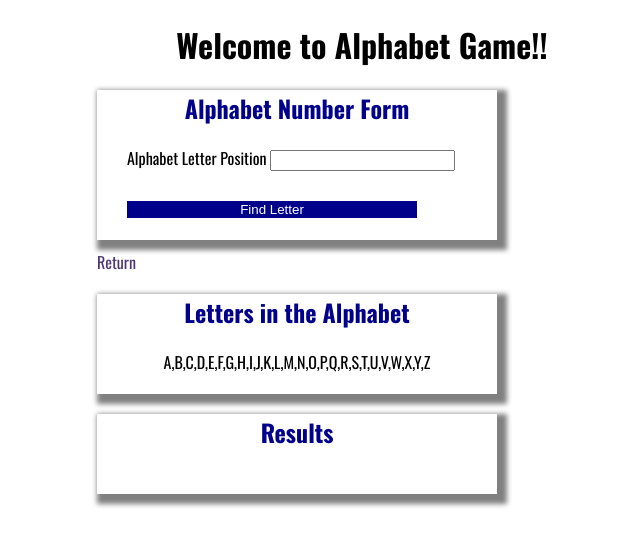
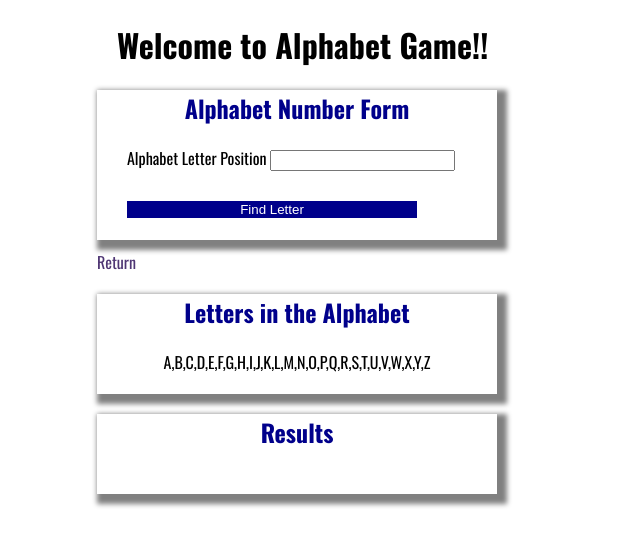
Before and after one commit to Jeremy-Lates1/web-231, a plain HTML site: page week-8/lates-alphabet-game.html in a window 1280 px wide. Shown: the whole page, without its empty margins (278-918 px from the left). Drawn offline with nearby package versions, Linux system fonts and the light colour scheme.

Commit message:
center title of page

```diff
--- a/week-8/lates-alphabet-game.css
+++ b/week-8/lates-alphabet-game.css
@@ -4,7 +4,8 @@ body {
   font-family: "Oswald", Verdana, Arial, sans-serif;
 }
 .app-header {
-  text-align: center;
+  /*text-align: center;*/
+  margin-left: 235px;
 }
 .input-card {
   width: 400px;
```
